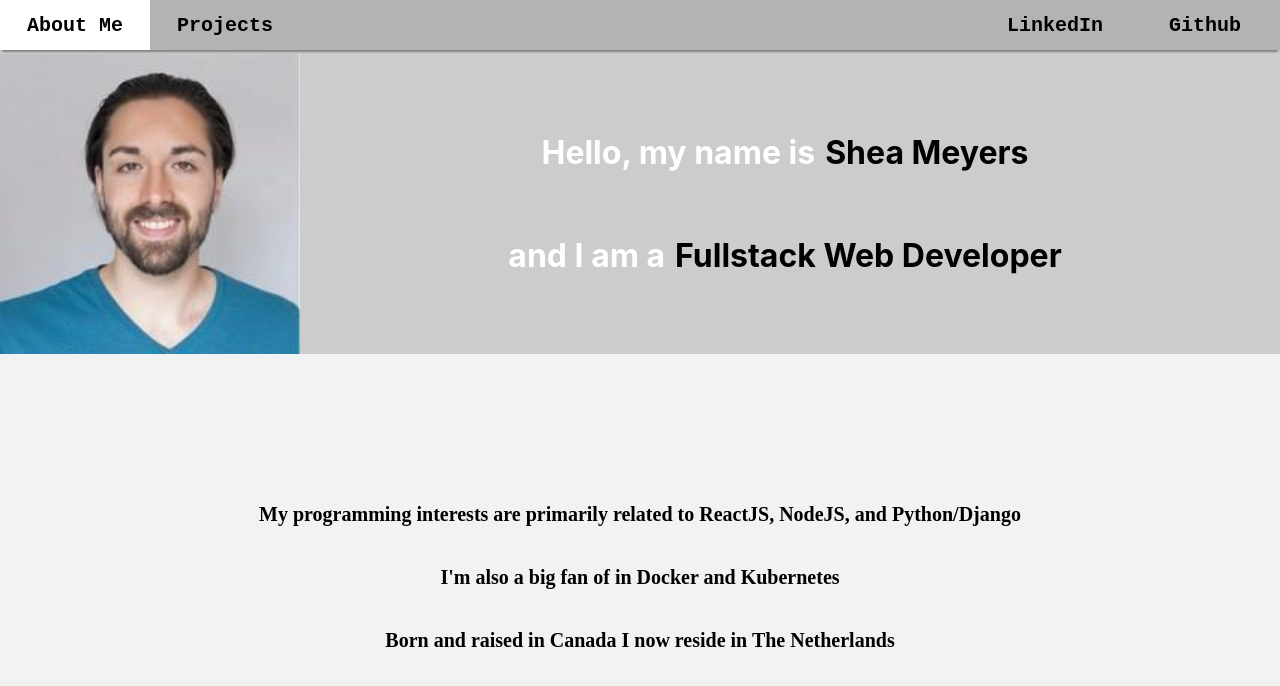
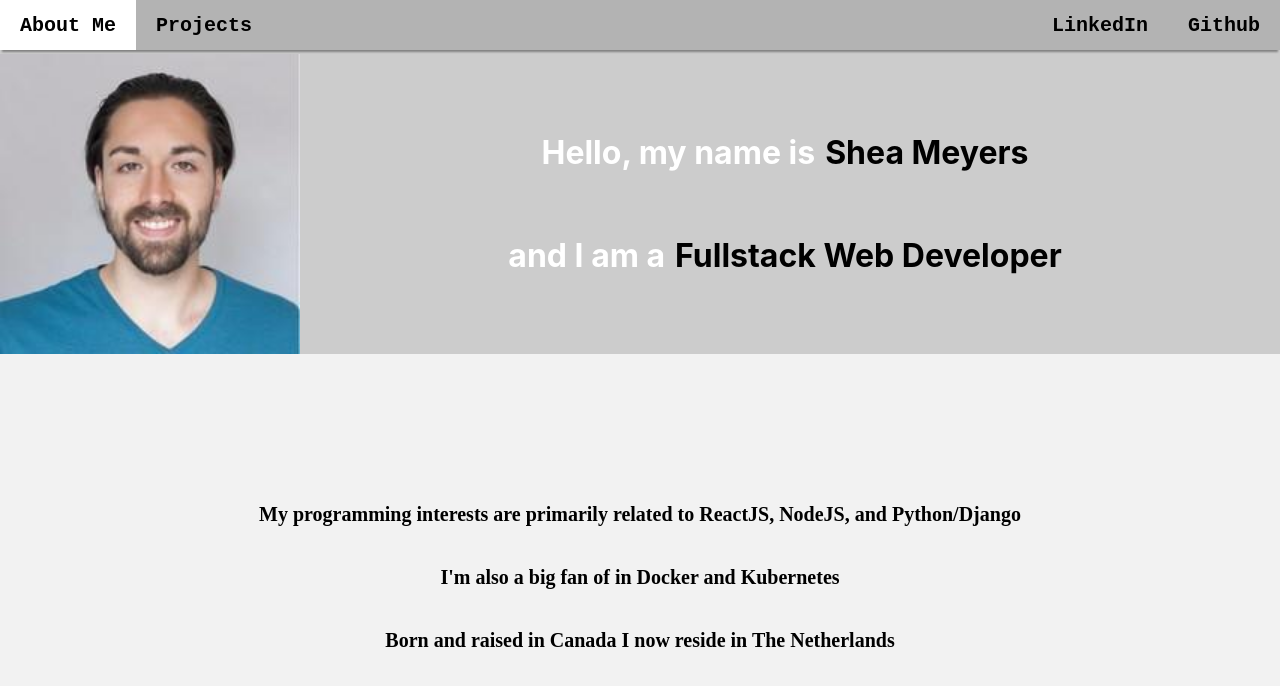
Before and after one commit to SheaMeyers/SheaMeyers.github.io, a React (Create React App) app: page / in a window 1280 px wide. Shown: the top 686 px of the page. Built offline with nearby package versions, Linux system fonts and the light colour scheme.

Commit message:
Fix clickable links

```diff
--- a/src/HeaderBar.css
+++ b/src/HeaderBar.css
@@ -14,28 +14,19 @@
     height: 100%;
 }
 
-.Header-bar--link-div {
-    height: 100%;
+.Link {
     display: flex;
     align-items: center;
-    justify-content: center;
-    width: 150px;
-}
-
-.Header-bar--link-div:hover {
-    background: white;
-}
-
-.Link {
     font-weight: bold;
     text-decoration: none;
     font-family: monospace;
     font-size: 20px;
     color: black;
+    padding: 0 20px;
 }
 
 .Link:hover {
-    font-weight: 900;
+    background-color: white;
 }
 
 @media screen and (max-width: 400px) {
--- a/src/HeaderBar.tsx
+++ b/src/HeaderBar.tsx
@@ -8,29 +8,13 @@ const HeaderBar: React.FC = () => {
     return (
         <div className="Header-bar">
             <div className="Header-bar--link-group">
-                { pathname !== '/' &&
-                    <div className="Header-bar--link-div">
-                        <Link className="Link" to={'/'}>Home</Link>
-                    </div>
-                }
-                { pathname !== '/about-me' &&
-                    <div className="Header-bar--link-div">
-                        <Link className="Link" to={'/about-me'}>About Me</Link>
-                    </div>
-                }
-                { pathname !== '/projects' &&
-                    <div className="Header-bar--link-div">
-                        <Link className="Link" to={'/projects'}>Projects</Link>
-                    </div>
-                }
+                { pathname !== '/' &&  <Link className="Link" to={'/'}>Home</Link> }
+                { pathname !== '/about-me' && <Link className="Link" to={'/about-me'}>About Me</Link> }
+                { pathname !== '/projects' && <Link className="Link" to={'/projects'}>Projects</Link> }
             </div>
             <div className="Header-bar--link-group">
-                <div className="Header-bar--link-div">
-                    <a className="Link" target="_blank" rel="noopener noreferrer" href="https://www.linkedin.com/in/sheameyers/">LinkedIn</a>
-                </div>
-                <div className="Header-bar--link-div">
-                    <a className="Link" target="_blank" rel="noopener noreferrer" href="https://github.com/SheaMeyers">Github</a>
-                </div>
+                <a className="Link" target="_blank" rel="noopener noreferrer" href="https://www.linkedin.com/in/sheameyers/">LinkedIn</a>
+                <a className="Link" target="_blank" rel="noopener noreferrer" href="https://github.com/SheaMeyers">Github</a>
             </div>
         </div>
     );
```
